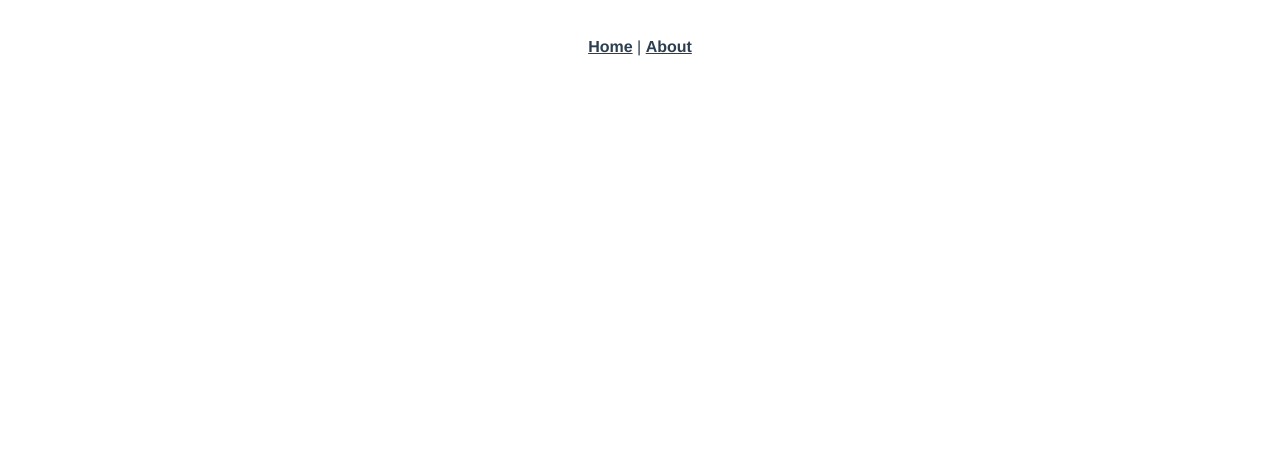
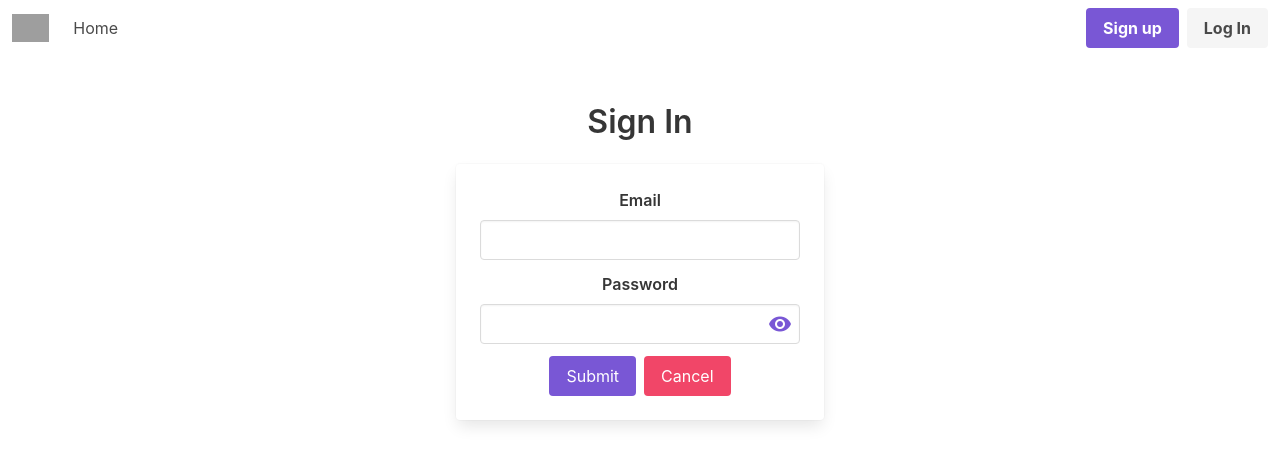
Before and after one commit to likit/aging-care-survey2020, a Vue app in the folder app/: page /login in a window 1280 px wide. Shown: the top 464 px of the page. Built offline with nearby package versions, Linux system fonts and the light colour scheme; no server answers; grey boxes are pictures that could not be loaded.

Commit message:
added firebase login mechanism
added login view

added navbar component

```diff
--- a/app/package.json
+++ b/app/package.json
@@ -9,6 +9,7 @@
   },
   "dependencies": {
     "core-js": "^3.6.4",
+    "firebase": "^7.14.3",
     "vue": "^2.6.11",
     "vue-router": "^3.1.6",
     "vuex": "^3.1.3"
--- a/app/public/index.html
+++ b/app/public/index.html
@@ -5,6 +5,8 @@
     <meta http-equiv="X-UA-Compatible" content="IE=edge">
     <meta name="viewport" content="width=device-width,initial-scale=1.0">
     <link rel="icon" href="<%= BASE_URL %>favicon.ico">
+    <link rel="stylesheet" href="https://cdn.materialdesignicons.com/2.5.94/css/materialdesignicons.min.css">
+    <link rel="stylesheet" href="https://use.fontawesome.com/releases/v5.2.0/css/all.css">
     <title><%= htmlWebpackPlugin.options.title %></title>
   </head>
   <body>
--- a/app/src/App.vue
+++ b/app/src/App.vue
@@ -1,32 +1,16 @@
 <template>
   <div id="app">
-    <div id="nav">
-      <router-link to="/">Home</router-link> |
-      <router-link to="/about">About</router-link>
-    </div>
+    <NavBar/>
     <router-view/>
   </div>
 </template>
 
-<style>
-#app {
-  font-family: Avenir, Helvetica, Arial, sans-serif;
-  -webkit-font-smoothing: antialiased;
-  -moz-osx-font-smoothing: grayscale;
-  text-align: center;
-  color: #2c3e50;
+<script>
+import NavBar from '@/components/NavBar.vue';
+
+export default {
+  components: {
+    NavBar,
+  }
 }
-
-#nav {
-  padding: 30px;
-}
-
-#nav a {
-  font-weight: bold;
-  color: #2c3e50;
-}
-
-#nav a.router-link-exact-active {
-  color: #42b983;
-}
-</style>
+</script>
--- /dev/null
+++ b/app/src/components/NavBar.vue
@@ -0,0 +1,35 @@
+<template>
+    <b-navbar>
+        <template slot="brand">
+            <b-navbar-item tag="router-link" :to="{ path: '/' }">
+                <img
+                    src="https://raw.githubusercontent.com/buefy/buefy/dev/static/img/buefy-logo.png"
+                    alt="Lightweight UI components for Vue.js based on Bulma"
+                >
+            </b-navbar-item>
+        </template>
+        <template slot="start">
+            <b-navbar-item href="/home">
+                Home
+            </b-navbar-item>
+        </template>
+
+        <template slot="end">
+            <b-navbar-item tag="div">
+                <div class="buttons">
+                    <a class="button is-primary">
+                        <strong>Sign up</strong>
+                    </a>
+                    <router-link class="button is-light" to="/login">
+                        <strong>Log In</strong>
+                    </router-link>
+                </div>
+            </b-navbar-item>
+        </template>
+    </b-navbar>
+</template>
+
+<script>
+export default {
+}
+</script>
--- /dev/null
+++ b/app/src/firebaseConfig.js
@@ -0,0 +1,12 @@
+const firebaseConfig = {
+    apiKey: "AIzaSyDEejeG9TYImYxyv8mqKaCH4KQLpekTcps",
+    authDomain: "aging-care-survey2020.firebaseapp.com",
+    databaseURL: "https://aging-care-survey2020.firebaseio.com",
+    projectId: "aging-care-survey2020",
+    storageBucket: "aging-care-survey2020.appspot.com",
+    messagingSenderId: "218479953175",
+    appId: "1:218479953175:web:c59ade5082e1c1de106352",
+    measurementId: "G-6PDBZ7RV3G"
+  };
+
+  export default firebaseConfig;
--- a/app/src/main.js
+++ b/app/src/main.js
@@ -2,11 +2,25 @@ import Vue from 'vue'
 import App from './App.vue'
 import router from './router'
 import store from './store'
+import Buefy from 'buefy';
+import 'buefy/dist/buefy.css';
+import firebaseConfig from '@/firebaseConfig.js';
+import firebase from 'firebase';
+
+Vue.use(Buefy);
 
 Vue.config.productionTip = false
 
-new Vue({
-  router,
-  store,
-  render: h => h(App)
-}).$mount('#app')
+firebase.initializeApp(firebaseConfig);
+
+let app;
+
+firebase.auth().onAuthStateChanged(()=>{
+  if(!app) {
+    app = new Vue({
+      router,
+      store,
+      render: h => h(App)
+    }).$mount('#app')
+  }
+})
--- a/app/src/router/index.js
+++ b/app/src/router/index.js
@@ -1,14 +1,20 @@
 import Vue from 'vue'
 import VueRouter from 'vue-router'
 import Home from '../views/Home.vue'
+import Login from '../views/Login.vue'
 
 Vue.use(VueRouter)
 
   const routes = [
   {
-    path: '/',
+    path: '/home',
     name: 'Home',
     component: Home
+  },
+  {
+    path: '/login',
+    name: 'Login',
+    component: Login
   },
   {
     path: '/about',
--- /dev/null
+++ b/app/src/views/Login.vue
@@ -0,0 +1,62 @@
+<template>
+<section class="section">
+    <div class="container">
+        <div class="columns">
+            <div class="column is-one-third is-offset-4 has-text-centered">
+                <h4 class="title">Sign In</h4>
+                <div class="card">
+                    <div class="card-content">
+                        <b-field label="Email">
+                            <b-input v-model="email"></b-input>
+                        </b-field>
+                        <b-field label="Password">
+                            <b-input type="password" v-model="password" password-reveal></b-input>
+                        </b-field>
+                        <div class="field">
+                            <div class="buttons is-centered">
+                                <button class="button is-link" @click="login">Submit</button>
+                                <button class="button is-danger">Cancel</button>
+                            </div>
+                        </div>
+                    </div>
+                </div>
+            </div>
+        </div>
+    </div>
+</section>
+</template>
+
+<script>
+import firebase from 'firebase';
+export default {
+    data() {
+        return {
+            email: "",
+            password: ""
+        }
+    },
+    methods: {
+        login: function() {
+            var self = this;
+            firebase.auth().signInWithEmailAndPassword(this.email, this.password).then(
+                function() {
+                    self.$buefy.dialog.alert({
+                        title: 'Login Successful',
+                        message: 'You have been logged in.',
+                        type: 'is-success',
+                        hasIcon: true,
+                        icon: 'check-circle',
+                        iconPack: 'fa',
+                        ariaRole: 'alertdialog',
+                        ariaModal: true,
+                        onConfirm: () => self.$router.replace('/home'),
+                    })
+                },
+                function(err) {
+                    alert('Error occurred. ' + err.message);
+                }
+            )
+        }
+    }
+}
+</script>
```
Also changed, not shown: app/src/views/SignUp.vue (added), 2 other files (tests, documents, lock files or other folders).
